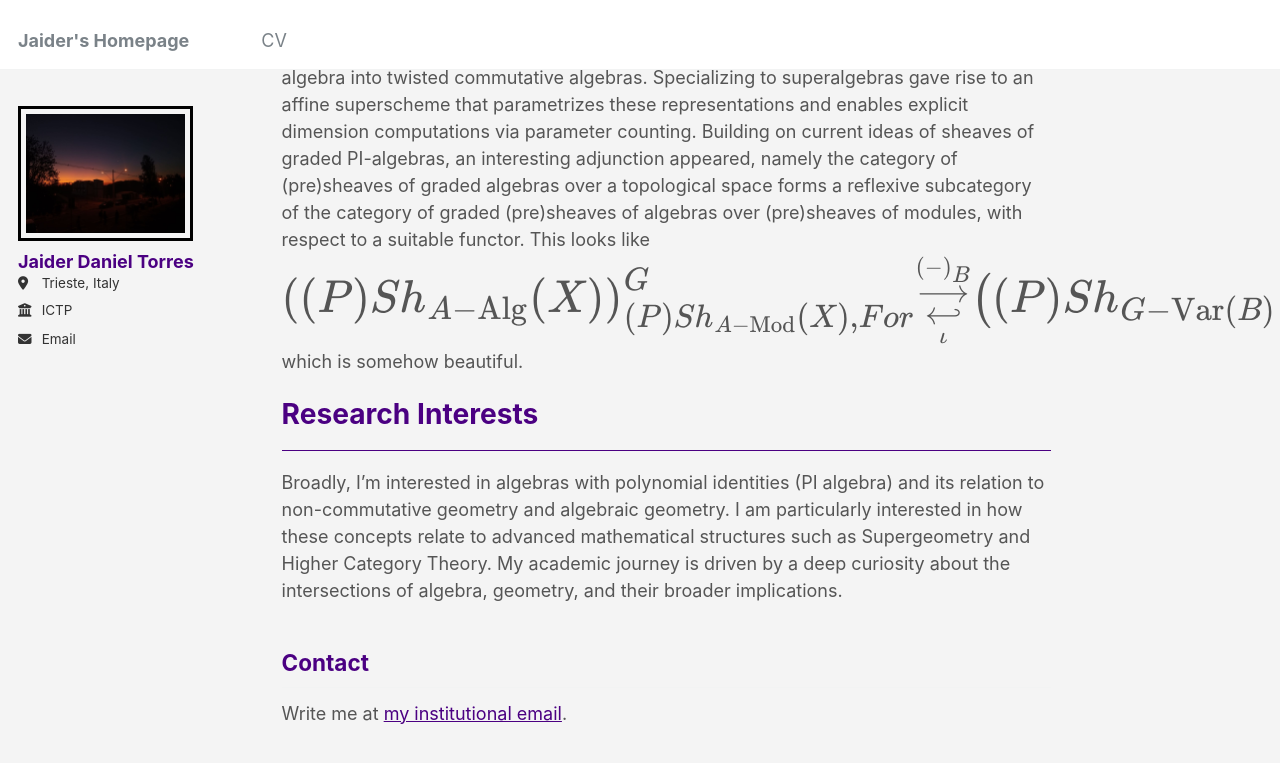
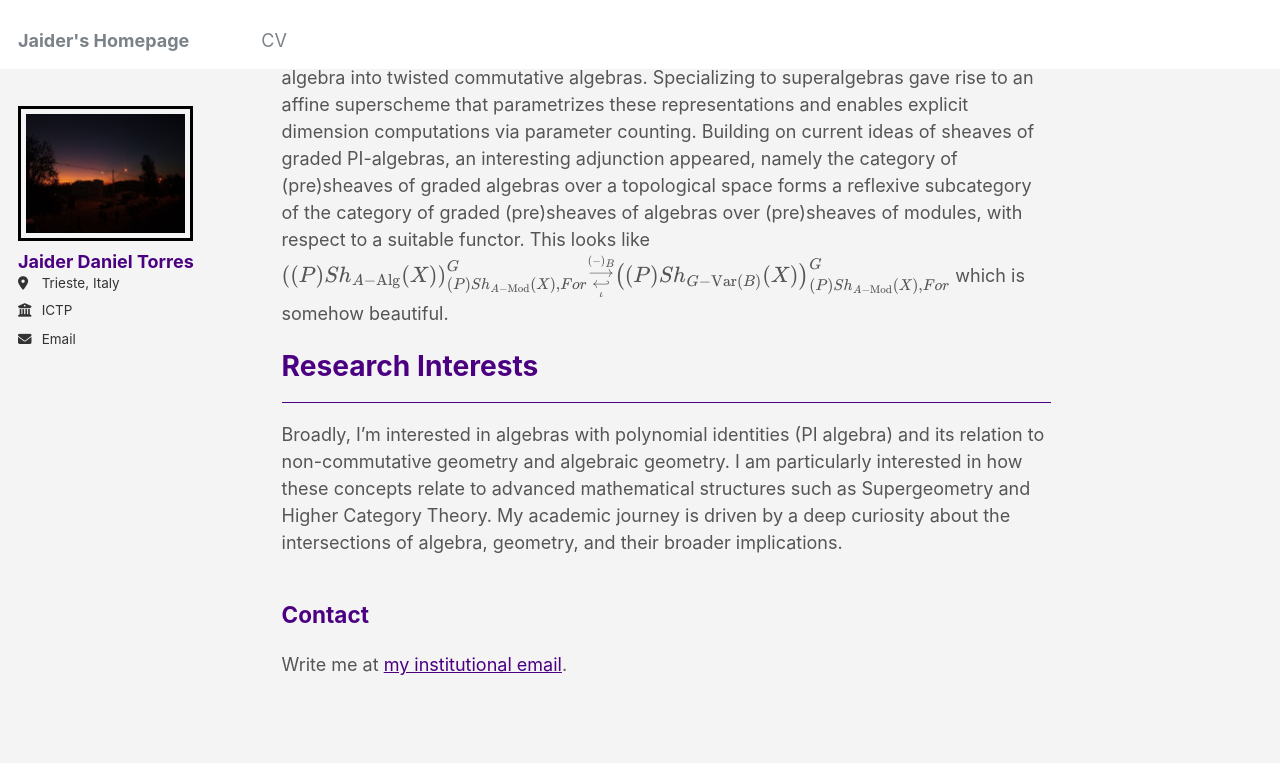
Before and after one commit to jaider-torres/jaider-torres.github.io, a Jekyll site: the page built from _pages/about.md, in a window 1280 px wide and 900 px high, scrolled down 998 px. Shown: the top 763 px of the window. Built offline with Jekyll 4.4.1, drawn with Linux system fonts in a browser that asks for light colours.

Commit message:
Update about.md

```diff
--- a/_pages/about.md
+++ b/_pages/about.md
@@ -18,7 +18,7 @@ I recently completed my master's degree at [IMECC](https://www.ime.unicamp.br/en
 I worked on graded algebras, their representations, and related geometric aspects. Specifically, I studied the representability of the functor of graded maps between a fixed graded algebra and twisted graded algebras (with certain signature) by a central simple algebra. I began by developing a categorical framework for graded objects and establishing its basic properties. As background, I studied the classical universal map into matrices, namely the representability of the functor of finite-dimensional representations. I then extended representability to the case of graded, possibly non-associative algebras, proving that the functor classifying families of representations is representable. By establishing a graded analogue of the classical isomorphism relating endomorphism algebras under base change, I was able to reduce the problem to a more classical setting.
 
 I then analyzed a concrete example: representations of the free graded associative algebra into twisted commutative algebras. Specializing to superalgebras gave rise to an affine superscheme that parametrizes these representations and enables explicit dimension computations via parameter counting. Building on current ideas of sheaves of graded PI-algebras, an interesting adjunction appeared, namely the category of (pre)sheaves of graded algebras over a topological space forms a reflexive subcategory of the category of graded (pre)sheaves of algebras over (pre)sheaves of modules, with respect to a suitable functor. This looks like
-$$ {\huge \left((P)Sh_{A\mathrm{-Alg}} (X) \right)^G_{(P)Sh_{A\mathrm{-Mod}}(X),For} \substack{\overset {(-)_B}{\longrightarrow} \\ \underset{\iota}{\hookleftarrow}} \left( (P)Sh_{G\mathrm{-Var}(B)}(X)\right)^G_{(P)Sh_{A\mathrm{-Mod}}(X),For}}$$
+$$ \left((P)Sh_{A\mathrm{-Alg}} (X) \right)^G_{(P)Sh_{A\mathrm{-Mod}}(X),For} \substack{\overset {(-)_B}{\longrightarrow} \\ \underset{\iota}{\hookleftarrow}} \left( (P)Sh_{G\mathrm{-Var}(B)}(X)\right)^G_{(P)Sh_{A\mathrm{-Mod}}(X),For}$$
 which is somehow beautiful.
 
 # Research Interests
```
